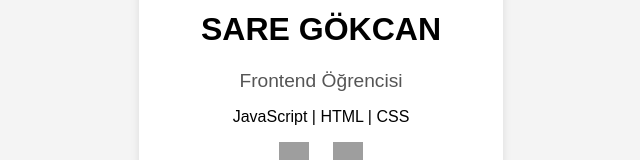
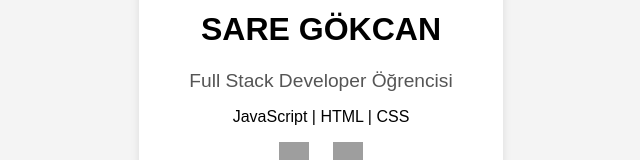
Before and after one commit to saregokcan/Kartvizit-Sayfam, a plain HTML site: page index.html in a window 1280 px wide. Shown: the part 212-372 px from the top of the page, without its empty margins (319-959 px from the left). Drawn offline with Linux system fonts and the light colour scheme; grey boxes are pictures that could not be loaded.

Commit message:
full stack developer

```diff
--- a/index.html
+++ b/index.html
@@ -10,7 +10,7 @@
     <div class="card">
      <img src="profil.jpg.jpeg" alt="Profil Fotoğrafı" class="avatar" />
       <h1>SARE GÖKCAN</h1>
-      <p class="title">Frontend Öğrencisi</p>
+      <p class="title">Full Stack Developer Öğrencisi</p>
       <p>JavaScript | HTML | CSS</p>
       <div class="socials">
         <a href="#"
```
